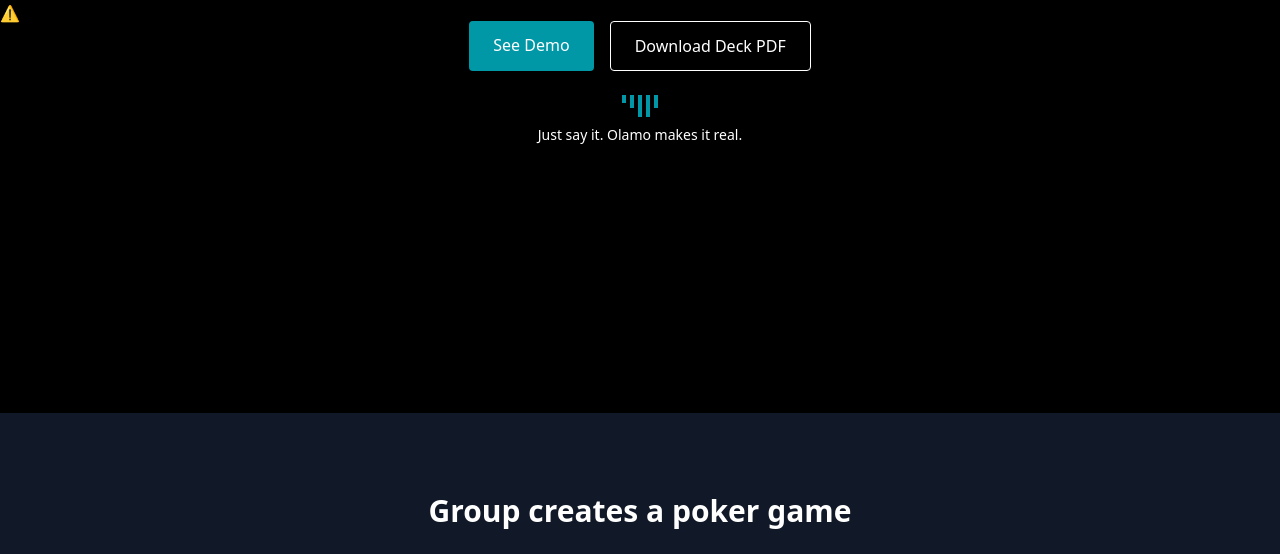
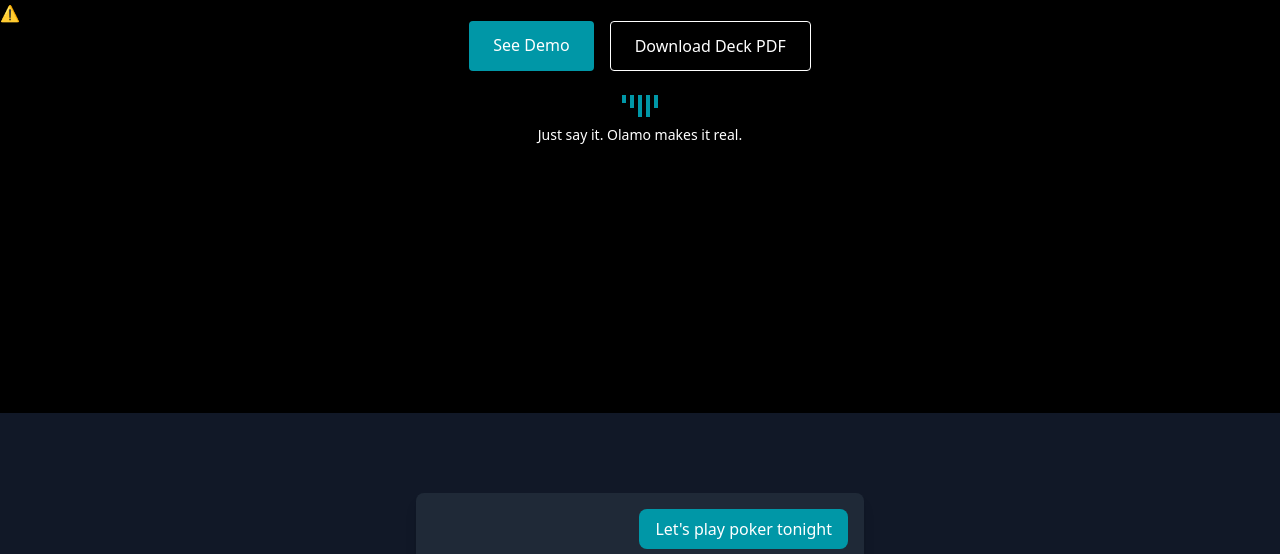
Before and after one commit to kerenflex1/sandwich, a plain HTML site: page index.html in a window 1280 px wide. Shown: the part 387-941 px from the top of the page. Drawn offline with nearby package versions, Linux system fonts and the light colour scheme; no server answers.

Commit message:
Update index.html

```diff
--- a/index.html
+++ b/index.html
@@ -1,5 +1,4 @@
 <!DOCTYPE html>
-<!-- Demo updated: includes poker mini-app -->
 <html lang="en">
 <head>
   <meta charset="UTF-8">
@@ -32,7 +31,6 @@
 
   <!-- Visual Demo -->
   <section id="demo" class="py-20 bg-gray-900 text-center">
-    <h2 class="text-3xl font-bold mb-8">Group creates a poker game</h2>
     <div class="mx-auto bg-gray-800 rounded-lg shadow-lg p-4 w-full max-w-md h-96 flex flex-col overflow-hidden">
       <div id="chat-messages" class="flex-1 overflow-y-auto space-y-2 flex flex-col"></div>
     </div>
```
